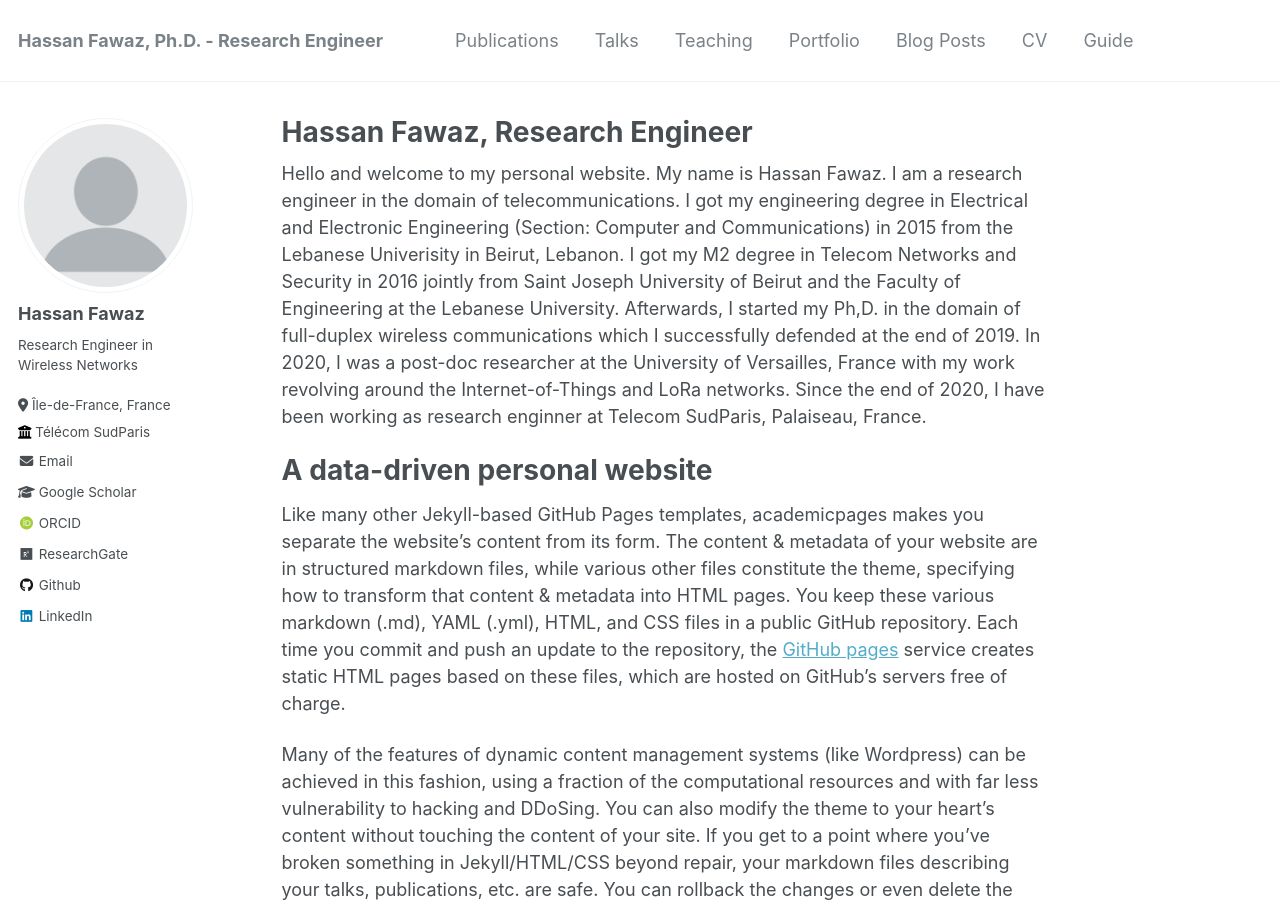
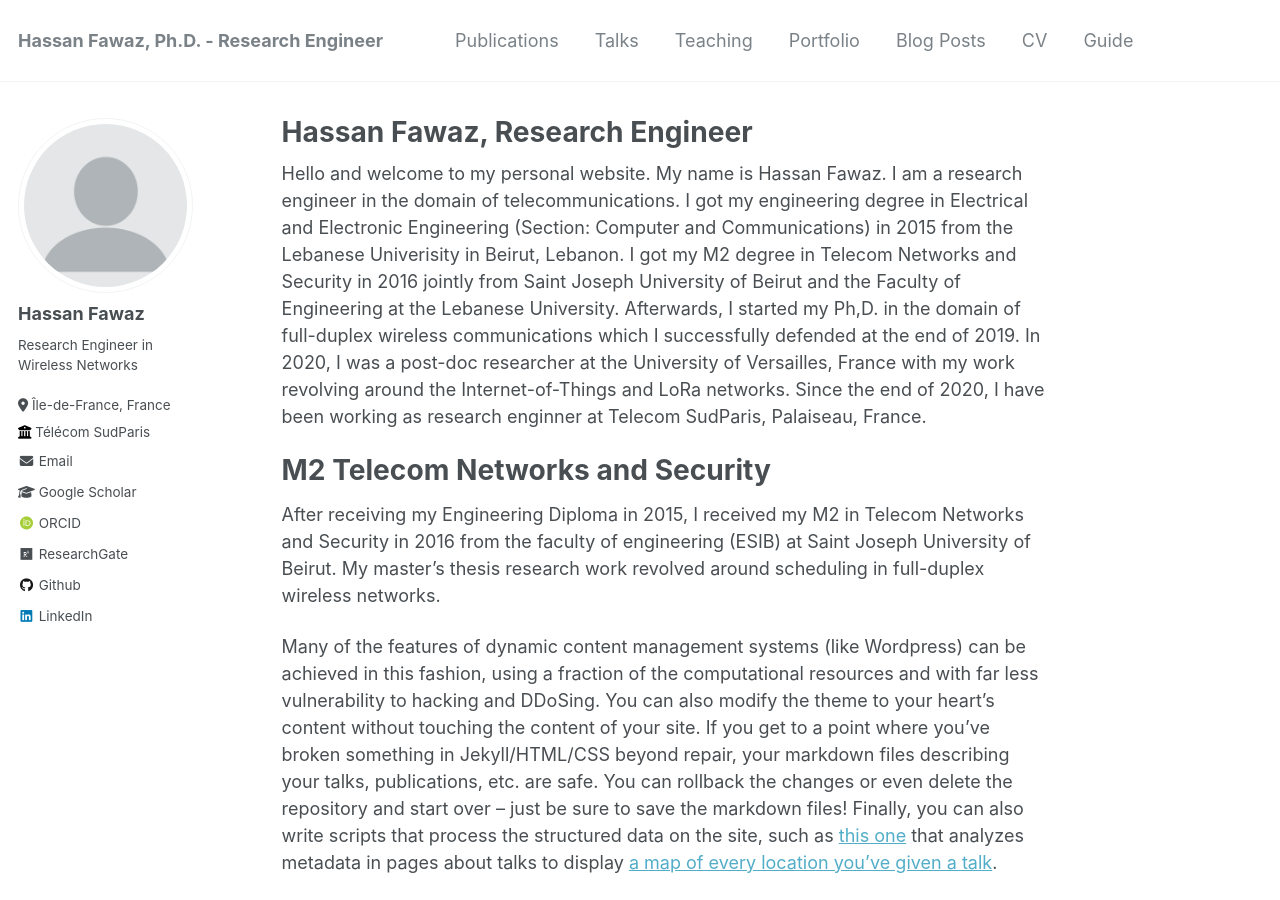
Before and after one commit to Hassan-Fawaz/Hassan-Fawaz.github.io, a Jekyll site: the page built from _pages/about.md, in a window 1280 px wide and 900 px high. Built offline with Jekyll 4.4.1, drawn with Linux system fonts in a browser that asks for light colours; some web fonts are replaced.

Commit message:
Update about.md

```diff
--- a/_pages/about.md
+++ b/_pages/about.md
@@ -9,9 +9,9 @@ redirect_from:
 
 Hello and welcome to my personal website. My name is Hassan Fawaz. I am a research engineer in the domain of telecommunications. I got my engineering degree in Electrical and Electronic Engineering (Section: Computer and Communications) in 2015 from the Lebanese Univerisity in Beirut, Lebanon. I got my M2 degree in Telecom Networks and Security in 2016 jointly from Saint Joseph University of Beirut and the Faculty of Engineering at the Lebanese University. Afterwards, I started my Ph,D. in the domain of full-duplex wireless communications which I successfully defended at the end of 2019. In 2020, I was a post-doc researcher at the University of Versailles, France with my work revolving around the Internet-of-Things and LoRa networks. Since the end of 2020, I have been working as research enginner at Telecom SudParis, Palaiseau, France.
 
-A data-driven personal website
+M2 Telecom Networks and Security
 ======
-Like many other Jekyll-based GitHub Pages templates, academicpages makes you separate the website's content from its form. The content & metadata of your website are in structured markdown files, while various other files constitute the theme, specifying how to transform that content & metadata into HTML pages. You keep these various markdown (.md), YAML (.yml), HTML, and CSS files in a public GitHub repository. Each time you commit and push an update to the repository, the [GitHub pages](https://pages.github.com/) service creates static HTML pages based on these files, which are hosted on GitHub's servers free of charge.
+After receiving my Engineering Diploma in 2015, I received my M2 in Telecom Networks and Security in 2016 from the faculty of engineering (ESIB) at Saint Joseph University of Beirut. My master's thesis research work revolved around scheduling in full-duplex wireless networks.
 
 Many of the features of dynamic content management systems (like Wordpress) can be achieved in this fashion, using a fraction of the computational resources and with far less vulnerability to hacking and DDoSing. You can also modify the theme to your heart's content without touching the content of your site. If you get to a point where you've broken something in Jekyll/HTML/CSS beyond repair, your markdown files describing your talks, publications, etc. are safe. You can rollback the changes or even delete the repository and start over -- just be sure to save the markdown files! Finally, you can also write scripts that process the structured data on the site, such as [this one](https://github.com/academicpages/academicpages.github.io/blob/master/talkmap.ipynb) that analyzes metadata in pages about talks to display [a map of every location you've given a talk](https://academicpages.github.io/talkmap.html).
 
```
